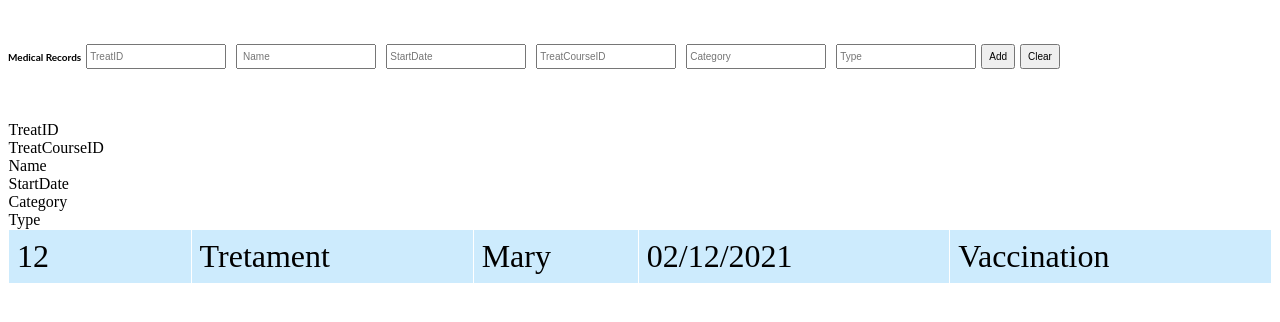
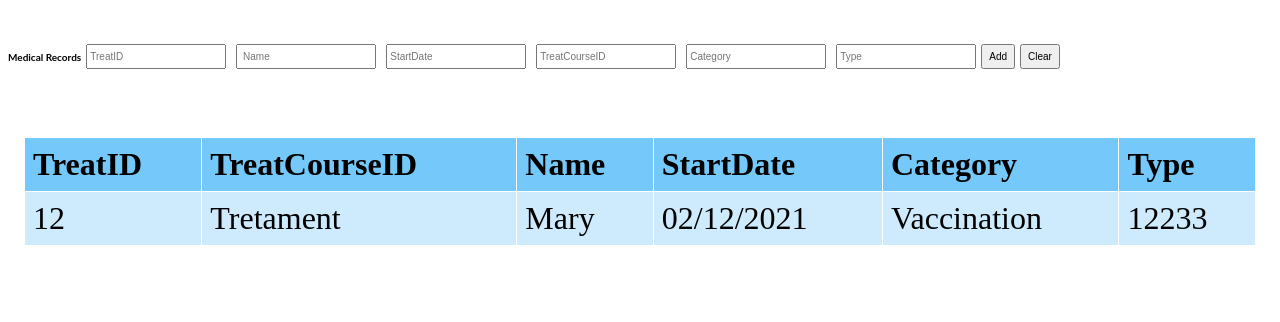
Before and after one commit to gitzdave/Assignmentproject1, a React (Create React App) app: page / in a window 1280 px wide. Shown: the top 322 px of the page. Built offline with nearby package versions, Linux system fonts and the light colour scheme.

Commit message:
2 files modified

```diff
--- a/src/MedicalTreatment.js
+++ b/src/MedicalTreatment.js
@@ -1,36 +1,30 @@
 import React from 'react';
-
+import "./App.css";
 
 
 function MedicalTreatment(props){
 
 return (
 
-<div container ="app-container">
-
+<div className ="app-container">
 <table>
   <thead>
-    <tr>TreatID </tr>
-    <tr>TreatCourseID </tr>
-    <tr>Name </tr>
-    <tr>StartDate </tr>
-    <tr>Category </tr>
-    <tr>Type </tr>
+    <th>TreatID </th>
+    <th>TreatCourseID </th>
+    <th>Name </th>
+    <th>StartDate </th>
+    <th>Category </th>
+    <th>Type </th>
      </thead>
 
   <tbody>
-    <td> {props.treatid}
-       </td>
-       <td> {props.type}
-       </td>
-       <td> {props.name}
-       </td>
-       <td> {props.startDate}
-       </td>
-       <td> {props.category}
-       </td>
+       <td> {props.treatid} </td>
+       <td> {props.type}</td>
+       <td> {props.name} </td>
+       <td> {props.startDate} </td>
+       <td> {props.category}</td>
+       <td> {props.treatCourseId} </td>
      </tbody>
-
 
    </table>
 
--- a/src/MedicalTreatmentPanel.js
+++ b/src/MedicalTreatmentPanel.js
@@ -3,12 +3,8 @@ import MedicalTreatment from './MedicalTreatment';
 import nanoid from './nanoid';
 
 function MedicalTreatmentPanel(props){
-    {props.treatId}
-    {props.treatCourseId}
-    {props.type}
-    {props.category}
-    {props.name}
-    {props.startDate}
+
+
 
     const [treatId, settreatId] = React.useState('');
     const [name, setname] = React.useState('');
```
